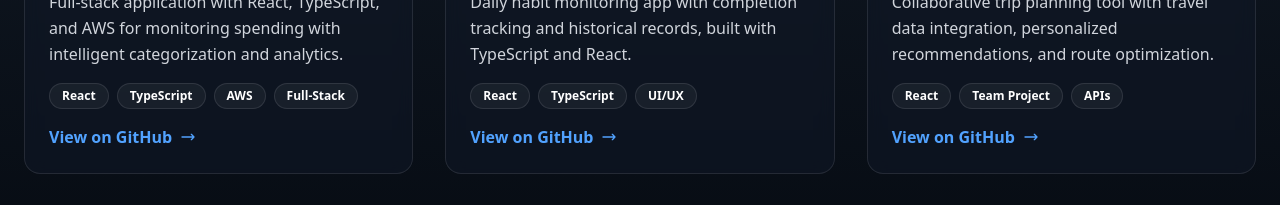
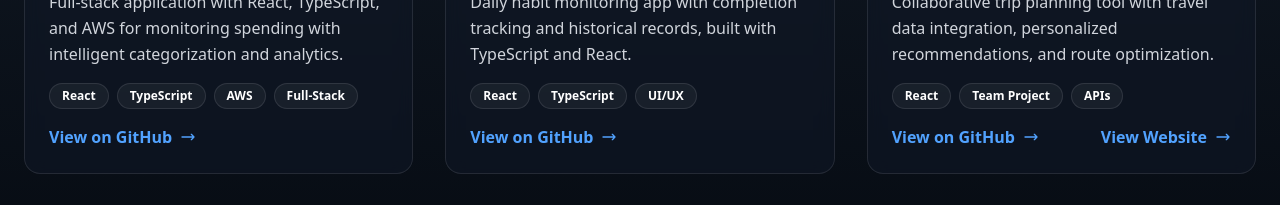
Before and after one commit to asiu3209/Portfolio, a React (Vite) app: page / in a window 1280 px wide. Shown: the part 3000-3205 px from the top of the page. Built offline with nearby package versions, Linux system fonts and the light colour scheme.

Commit message:
Styling Change

```diff
--- a/src/components/Projects.tsx
+++ b/src/components/Projects.tsx
@@ -23,7 +23,8 @@ export default function Projects() {
       description:
         "Collaborative trip planning tool with travel data integration, personalized recommendations, and route optimization.",
       tech: ["React", "Team Project", "APIs"],
-      link: "https://my-smart-trip.vercel.app",
+      link: "https://github.com/PinkSheep27/SmartTrip",
+      webLink: "https://my-smart-trip.vercel.app",
       gradient: "from-green-500 to-emerald-500",
     },
     {
@@ -88,7 +89,7 @@ export default function Projects() {
                     </span>
                   ))}
                 </div>
-
+                <div className="flex justify-between">
                   {project.link && (
                     <a
                       href={project.link}
@@ -112,6 +113,30 @@ export default function Projects() {
                       </svg>
                     </a>
                   )}
+                  {project.webLink && (
+                    <a
+                      href={project.link}
+                      target="_blank"
+                      rel="noopener noreferrer"
+                      className="flex items-center gap-2 text-blue-400 hover:text-blue-300 font-semibold group/link"
+                    >
+                      View Website
+                      <svg
+                        className="w-4 h-4 group-hover/link:translate-x-1 transition-transform"
+                        fill="none"
+                        stroke="currentColor"
+                        viewBox="0 0 24 24"
+                      >
+                        <path
+                          strokeLinecap="round"
+                          strokeLinejoin="round"
+                          strokeWidth={2}
+                          d="M17 8l4 4m0 0l-4 4m4-4H3"
+                        />
+                      </svg>
+                    </a>
+                  )}
+                </div>
               </div>
             </motion.div>
           ))}
```
Lines whose indentation alone changed are shown as unchanged.
